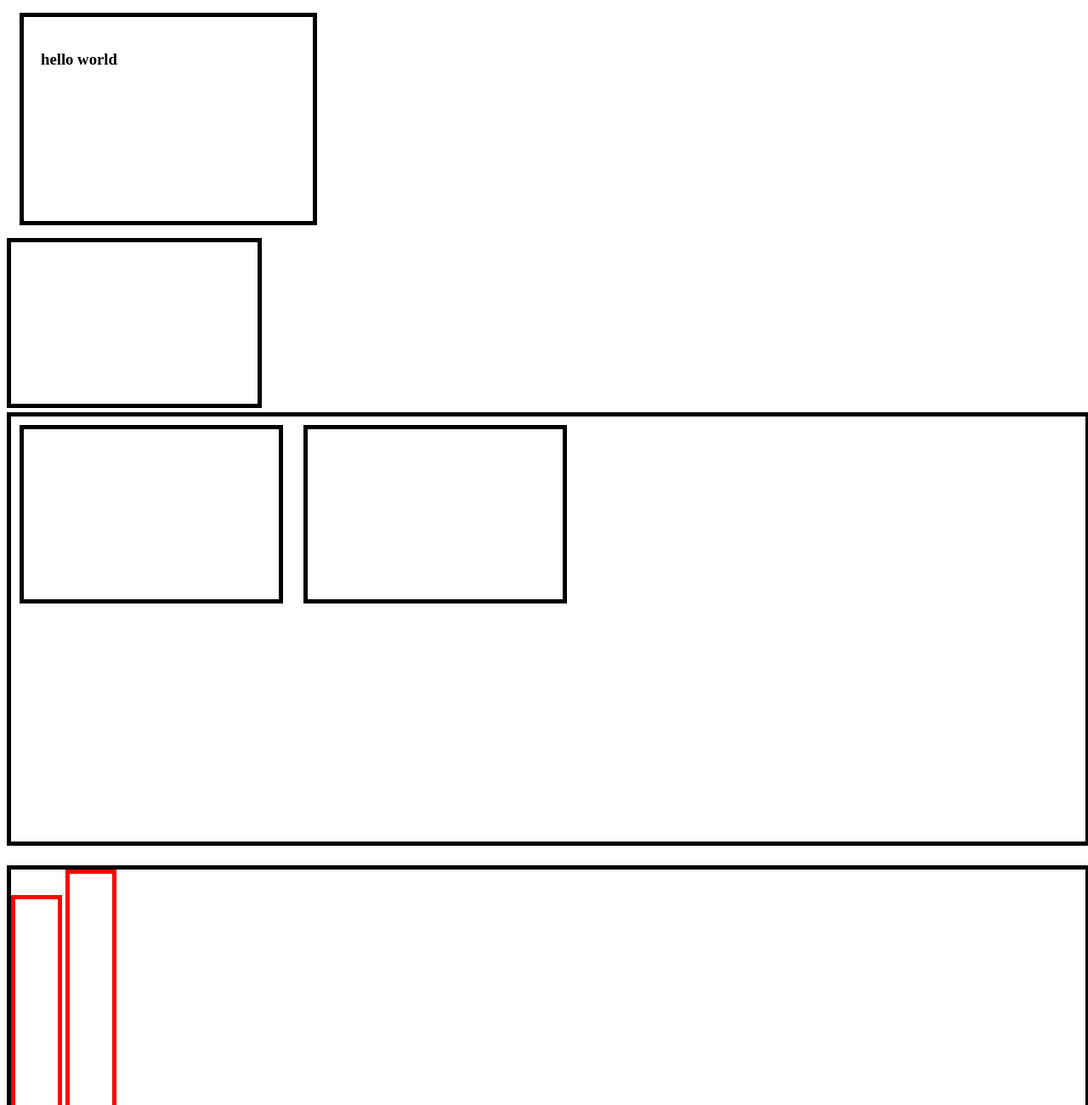
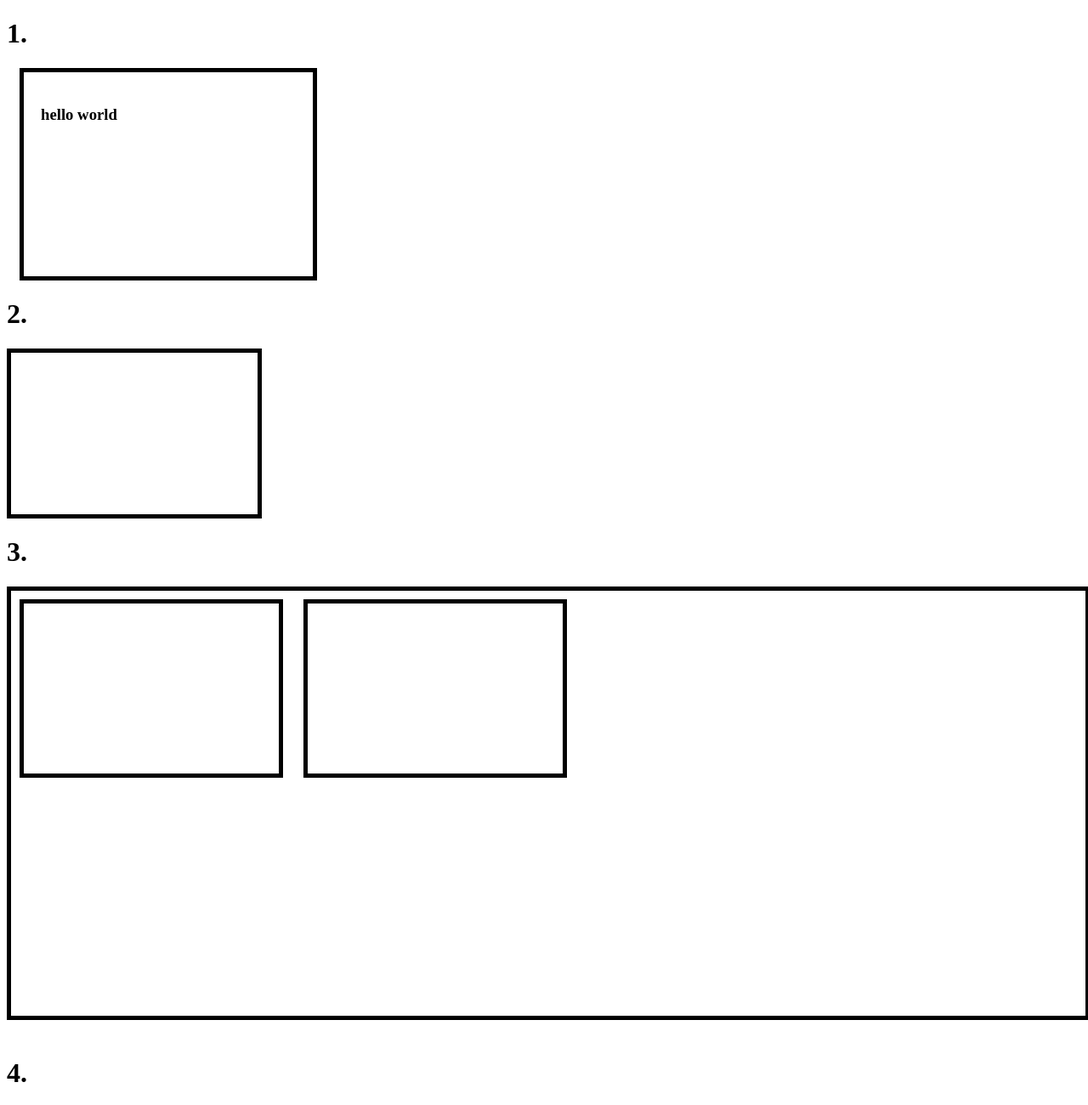
Before and after one commit to surprise03/css_styling, a plain HTML site: page index.html in a window 1280 px wide. Shown: the top 1300 px of the page at 85% size. Drawn offline with Linux system fonts and the light colour scheme.

Commit message:
Update index.html

```diff
--- a/index.html
+++ b/index.html
@@ -9,19 +9,23 @@
 </head>
 
 <body>
+    <h1>1.</h1>
     <!--Create a box with a fixed width and height, and apply padding, border, and margin to it.-->
     <div class="container">
         <h3>hello world</h3>
     </div>
+    <h1>2.</h1>
     <div class="container2">
 
     </div>
+    <h1>3.</h1>
     <div class="container3">
         <div class="item-1"></div>
         <div class="item-2"></div>
 
     </div>
     <br>
+    <h1>4.</h1>
     <div class="container4">
         <div class="item-3"></div>
         <div class="item-4"></div>
```
